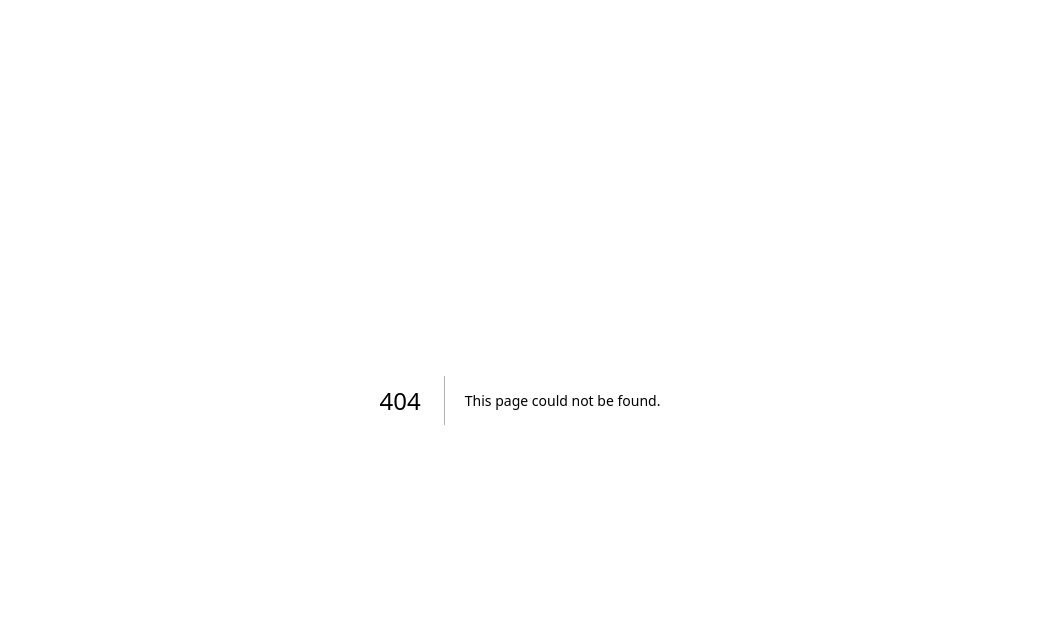
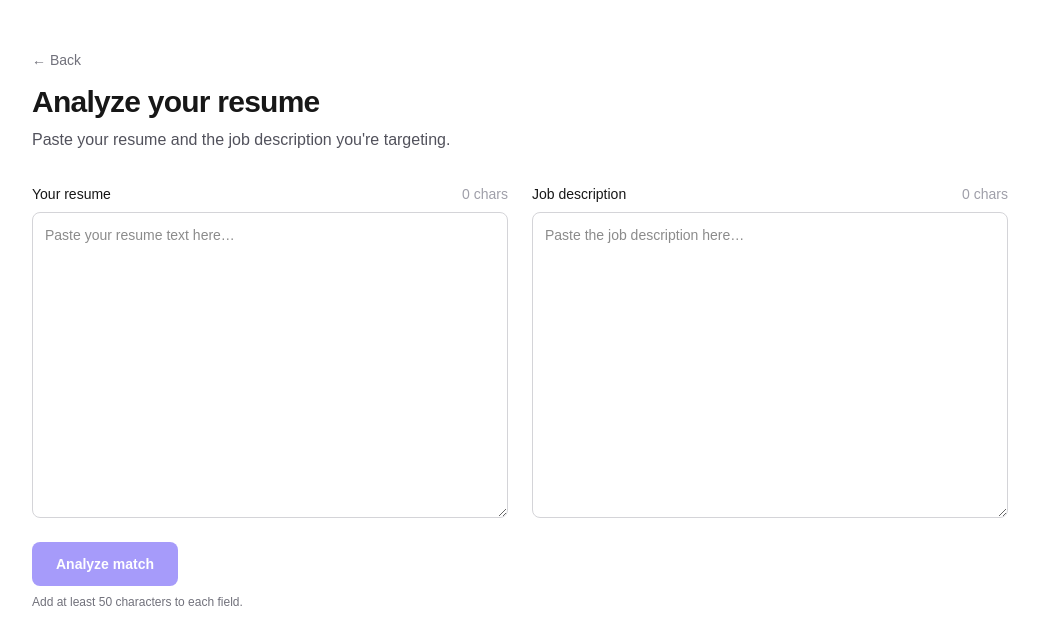
Before and after one commit to Pixel20coder/resume-matcher, a Next.js app: page /match in a window 1280 px wide. Before the commit this address had no page. Shown: the top 644 px of the page, without its empty margins (120-1159 px from the left). Built offline with nearby package versions, Linux system fonts and the light colour scheme.

Commit message:
feat: add /match resume and job-description input form

```diff
--- /dev/null
+++ b/src/app/match/page.tsx
@@ -0,0 +1,135 @@
+"use client";
+
+import Link from "next/link";
+import { useState } from "react";
+import { MIN_INPUT_LENGTH, type AnalysisResult } from "@/lib/types";
+
+export default function MatchPage() {
+  const [resume, setResume] = useState("");
+  const [jobDescription, setJobDescription] = useState("");
+  const [loading, setLoading] = useState(false);
+  const [error, setError] = useState<string | null>(null);
+  const [result, setResult] = useState<AnalysisResult | null>(null);
+
+  const resumeReady = resume.trim().length >= MIN_INPUT_LENGTH;
+  const jobReady = jobDescription.trim().length >= MIN_INPUT_LENGTH;
+  const canSubmit = resumeReady && jobReady && !loading;
+
+  async function handleSubmit(event: React.FormEvent) {
+    event.preventDefault();
+    if (!canSubmit) return;
+
+    setLoading(true);
+    setError(null);
+    setResult(null);
+    try {
+      const res = await fetch("/api/analyze", {
+        method: "POST",
+        headers: { "Content-Type": "application/json" },
+        body: JSON.stringify({ resume, jobDescription }),
+      });
+      if (!res.ok) {
+        const body = await res.json().catch(() => ({}));
+        throw new Error(body.error ?? `Request failed (${res.status})`);
+      }
+      setResult((await res.json()) as AnalysisResult);
+    } catch (err) {
+      setError(err instanceof Error ? err.message : "Something went wrong.");
+    } finally {
+      setLoading(false);
+    }
+  }
+
+  return (
+    <main className="mx-auto w-full max-w-5xl flex-1 px-6 py-12">
+      <div className="mb-8">
+        <Link
+          href="/"
+          className="text-sm text-zinc-500 underline-offset-4 hover:underline"
+        >
+          ← Back
+        </Link>
+        <h1 className="mt-3 text-3xl font-bold tracking-tight">Analyze your resume</h1>
+        <p className="mt-2 text-zinc-600 dark:text-zinc-400">
+          Paste your resume and the job description you&apos;re targeting.
+        </p>
+      </div>
+
+      <form onSubmit={handleSubmit} className="grid gap-6 sm:grid-cols-2">
+        <Field
+          label="Your resume"
+          value={resume}
+          onChange={setResume}
+          ready={resumeReady}
+          placeholder="Paste your resume text here…"
+        />
+        <Field
+          label="Job description"
+          value={jobDescription}
+          onChange={setJobDescription}
+          ready={jobReady}
+          placeholder="Paste the job description here…"
+        />
+
+        <div className="sm:col-span-2">
+          <button
+            type="submit"
+            disabled={!canSubmit}
+            className="rounded-lg bg-indigo-600 px-6 py-3 text-sm font-semibold text-white transition hover:bg-indigo-500 disabled:cursor-not-allowed disabled:opacity-50"
+          >
+            {loading ? "Analyzing…" : "Analyze match"}
+          </button>
+          {!canSubmit && !loading && (
+            <p className="mt-2 text-xs text-zinc-500">
+              Add at least {MIN_INPUT_LENGTH} characters to each field.
+            </p>
+          )}
+        </div>
+      </form>
+
+      {error && (
+        <p className="mt-6 rounded-lg border border-red-300 bg-red-50 px-4 py-3 text-sm text-red-700 dark:border-red-900 dark:bg-red-950 dark:text-red-300">
+          {error}
+        </p>
+      )}
+
+      {result && (
+        <pre className="mt-6 overflow-auto rounded-lg border border-zinc-200 bg-zinc-50 p-4 text-sm dark:border-zinc-800 dark:bg-zinc-900">
+          {JSON.stringify(result, null, 2)}
+        </pre>
+      )}
+    </main>
+  );
+}
+
+function Field({
+  label,
+  value,
+  onChange,
+  ready,
+  placeholder,
+}: {
+  label: string;
+  value: string;
+  onChange: (value: string) => void;
+  ready: boolean;
+  placeholder: string;
+}) {
+  return (
+    <label className="flex flex-col">
+      <span className="mb-2 flex items-center justify-between text-sm font-medium">
+        {label}
+        <span className={ready ? "text-green-600" : "text-zinc-400"}>
+          {value.trim().length} chars
+        </span>
+      </span>
+      <textarea
+        value={value}
+        onChange={(e) => onChange(e.target.value)}
+        placeholder={placeholder}
+        rows={14}
+        className="resize-y rounded-lg border border-zinc-300 bg-white p-3 text-sm outline-none focus:border-indigo-500 focus:ring-2 focus:ring-indigo-200 dark:border-zinc-700 dark:bg-zinc-950 dark:focus:ring-indigo-900"
+      />
+    </label>
+  );
+}
```
